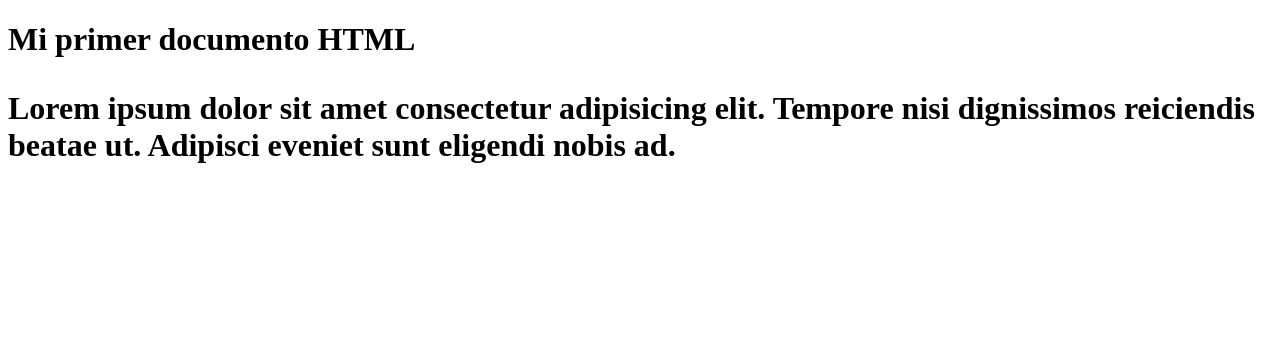
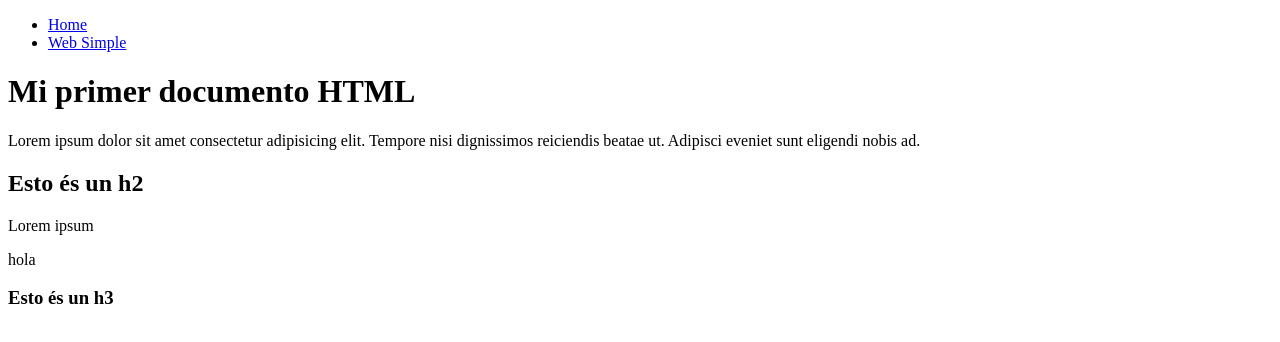
Before and after one commit to Alonsoggg244/introduccionHTML, a plain HTML site: page index.html in a window 1280 px wide. Drawn offline with Linux system fonts and the light colour scheme.

Commit message:
listas y enlaces

```diff
--- a/index.html
+++ b/index.html
@@ -6,10 +6,25 @@
     <title>introducción html</title>
 </head>
 <body>
-    <h1>Mi primer documento HTML
-        <p>
-            Lorem ipsum dolor sit amet consectetur adipisicing elit. Tempore nisi dignissimos reiciendis beatae ut. Adipisci eveniet sunt eligendi nobis ad.
-        </p>
-    </h1>
+    <header>
+        <nav>
+            <ul>
+                <li>
+                    <a href="/">Home</a>
+                </li>
+                <li>
+                    <a href="simple.html">Web Simple</a>
+                </li>
+            </ul>
+        </nav>
+    </header>
+   <h1>Mi primer documento HTML</h1>
+   <p>
+    Lorem ipsum dolor sit amet consectetur adipisicing elit. Tempore nisi dignissimos reiciendis beatae ut. Adipisci eveniet sunt eligendi nobis ad.
+   </p>
+    <h2>Esto és un h2</h2>
+    <p>Lorem ipsum</p>
+    <p>hola</p>
+    <h3>Esto és un h3</h3>
 </body>
 </html>
```
Also changed, not shown: simple.html (added, +55 -0 lines).
